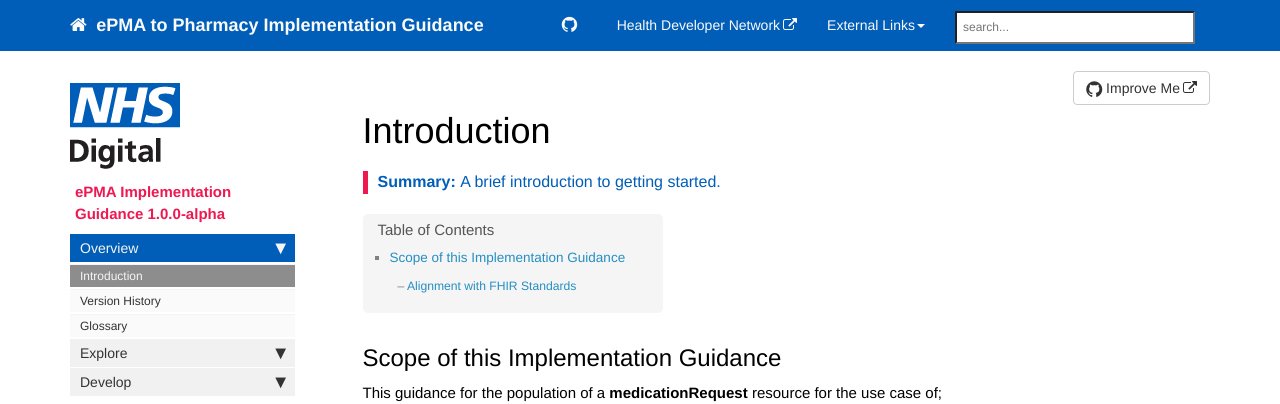
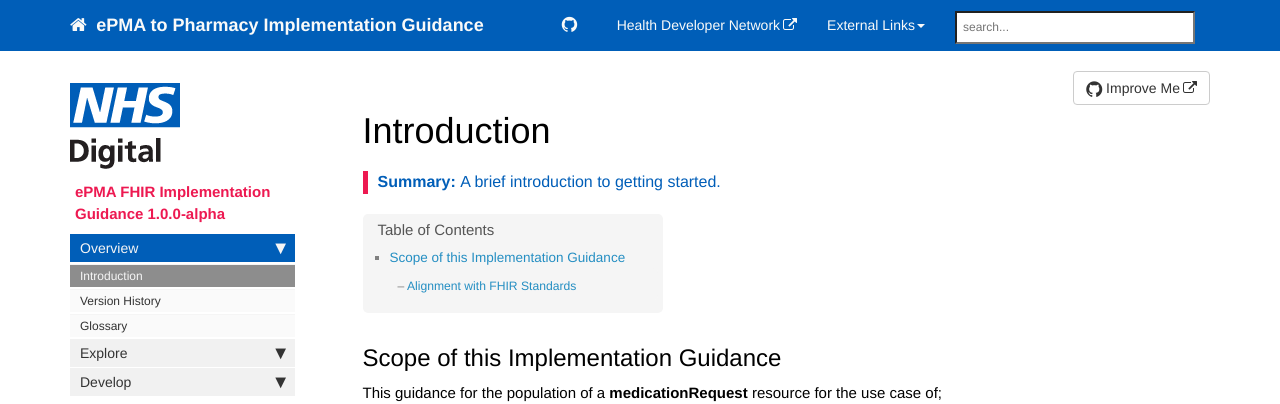
Before and after one commit to nhsconnect/FHIR-ePMA-Implementation, a Jekyll site: the page built from index.md, in a window 1280 px wide. Shown: the top 404 px of the page. Built offline with Jekyll 4.4.1, drawn with Linux system fonts in a browser that asks for light colours; nearby versions of some CDN libraries; comment, search, counter and statistics services are not loaded.

Commit message:
Add files via upload

```diff
--- a/_data/sidebars/overview_sidebar.yml
+++ b/_data/sidebars/overview_sidebar.yml
@@ -1,6 +1,6 @@
 entries:
-- title: ePMA to Pharmacy medicationRequest Implementation Guidance
-  product: ePMA Implementation Guidance
+- title: ePMA to Pharmacy FHIR MedicationRequest Implementation Guidance
+  product: ePMA FHIR Implementation Guidance
   version: 1.0.0-alpha
   levels: one
   folders:
@@ -59,7 +59,7 @@ entries:
     - title: subject
       url: /develop_medicationrequest_subject.html
       output: web
-    - title: context (STU3|CareConnect)
+    - title: context (STU3)
       url: /develop_medicationrequest_context.html
       output: web
     - title: supportingInformation
```
